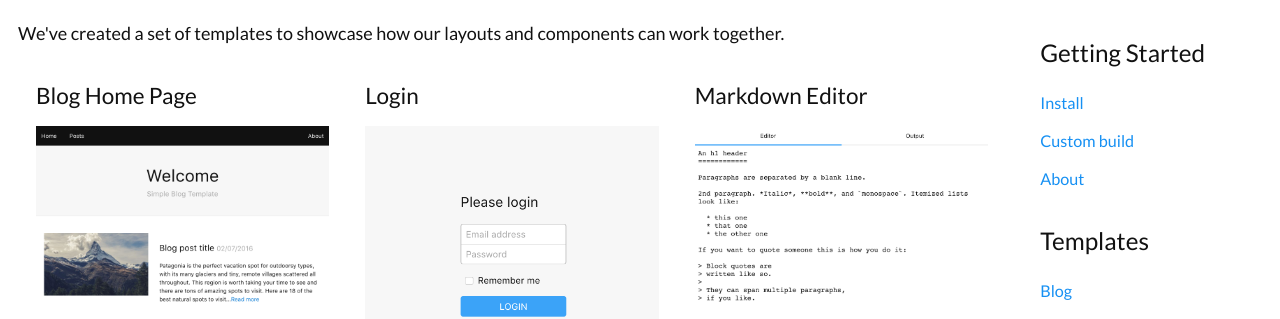
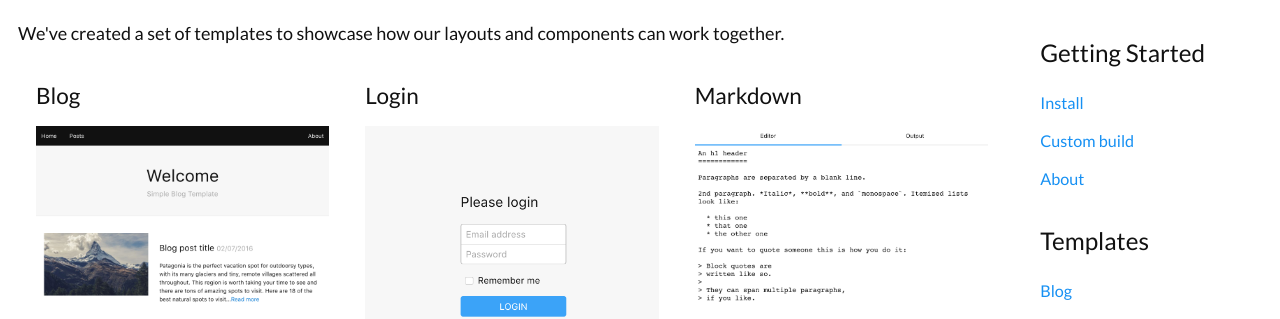
Before and after one commit to eddie/blazecss.github.io, a Jekyll site: the page built from templates/index.html, in a window 1280 px wide. Shown: the part 274-593 px from the top of the page. Built offline with Jekyll 4.4.1, drawn with Linux system fonts in a browser that asks for light colours; nearby versions of some CDN libraries.

Commit message:
Update index.html

```diff
--- a/templates/index.html
+++ b/templates/index.html
@@ -8,7 +8,7 @@ title: Example Templates
 </p>
 <div class="o-grid o-grid--wrap">
 	<div class="o-grid__cell o-grid__cell--width-100 o-grid__cell--width-50@small o-grid__cell--width-33@large">
-		<h2 class="c-heading c-heading--small">Blog Home Page</h2>
+		<h2 class="c-heading c-heading--small">Blog</h2>
 		<a href="/templates/blog"><img class="o-image" src="/images/blog.png"></a>
 	</div>
 	<div class="o-grid__cell o-grid__cell--width-100 o-grid__cell--width-50@small o-grid__cell--width-33@large">
@@ -16,7 +16,7 @@ title: Example Templates
 		<a href="/templates/login"><img class="o-image" src="/images/login.png"></a>
 	</div>
 	<div class="o-grid__cell o-grid__cell--width-100 o-grid__cell--width-50@small o-grid__cell--width-33@large">
-		<h2 class="c-heading c-heading--small">Markdown Editor</h2>
+		<h2 class="c-heading c-heading--small">Markdown</h2>
 		<a href="/templates/editor"><img class="o-image" src="/images/editor.png"></a>
 	</div>
 </div>
```
